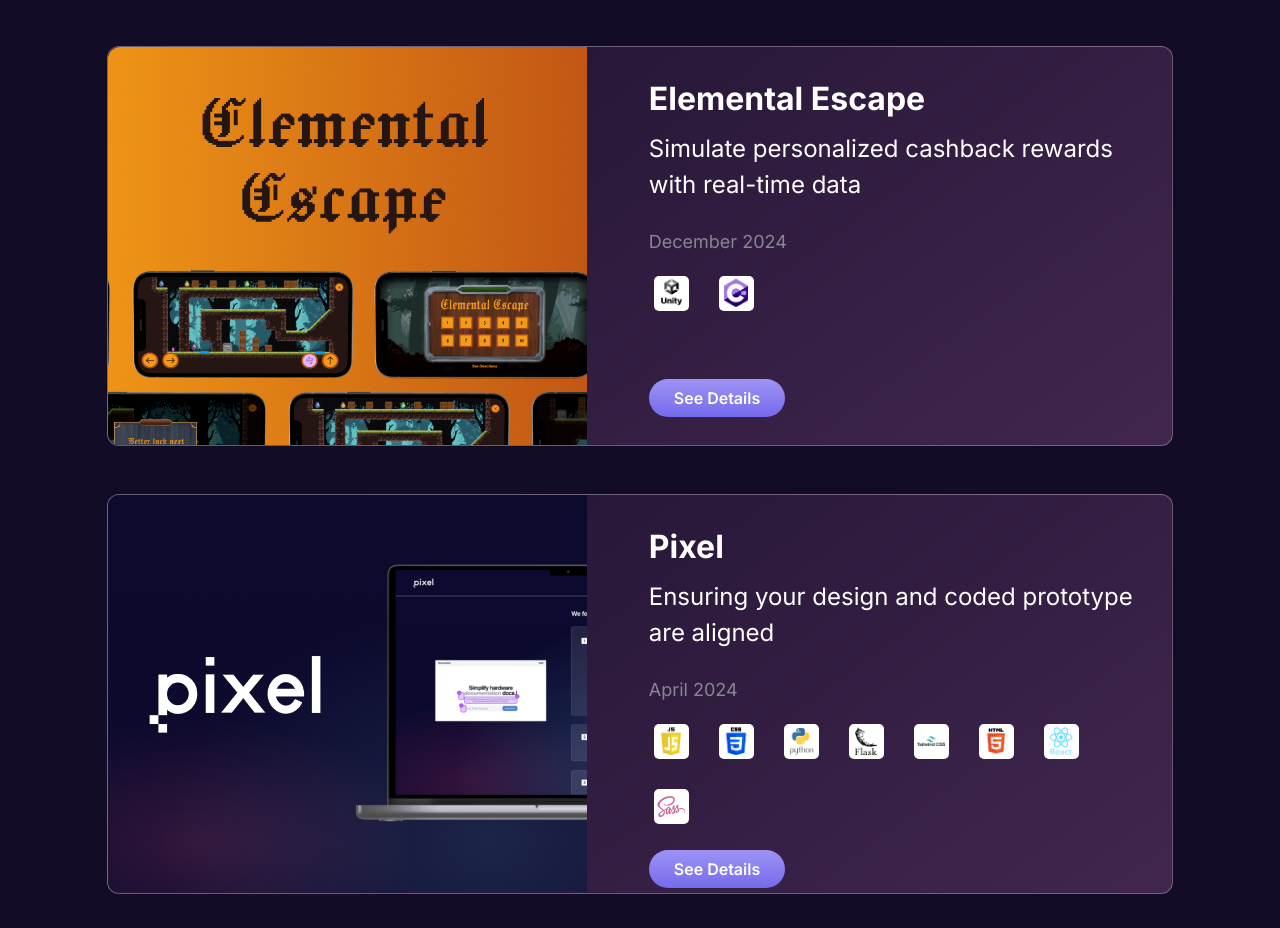
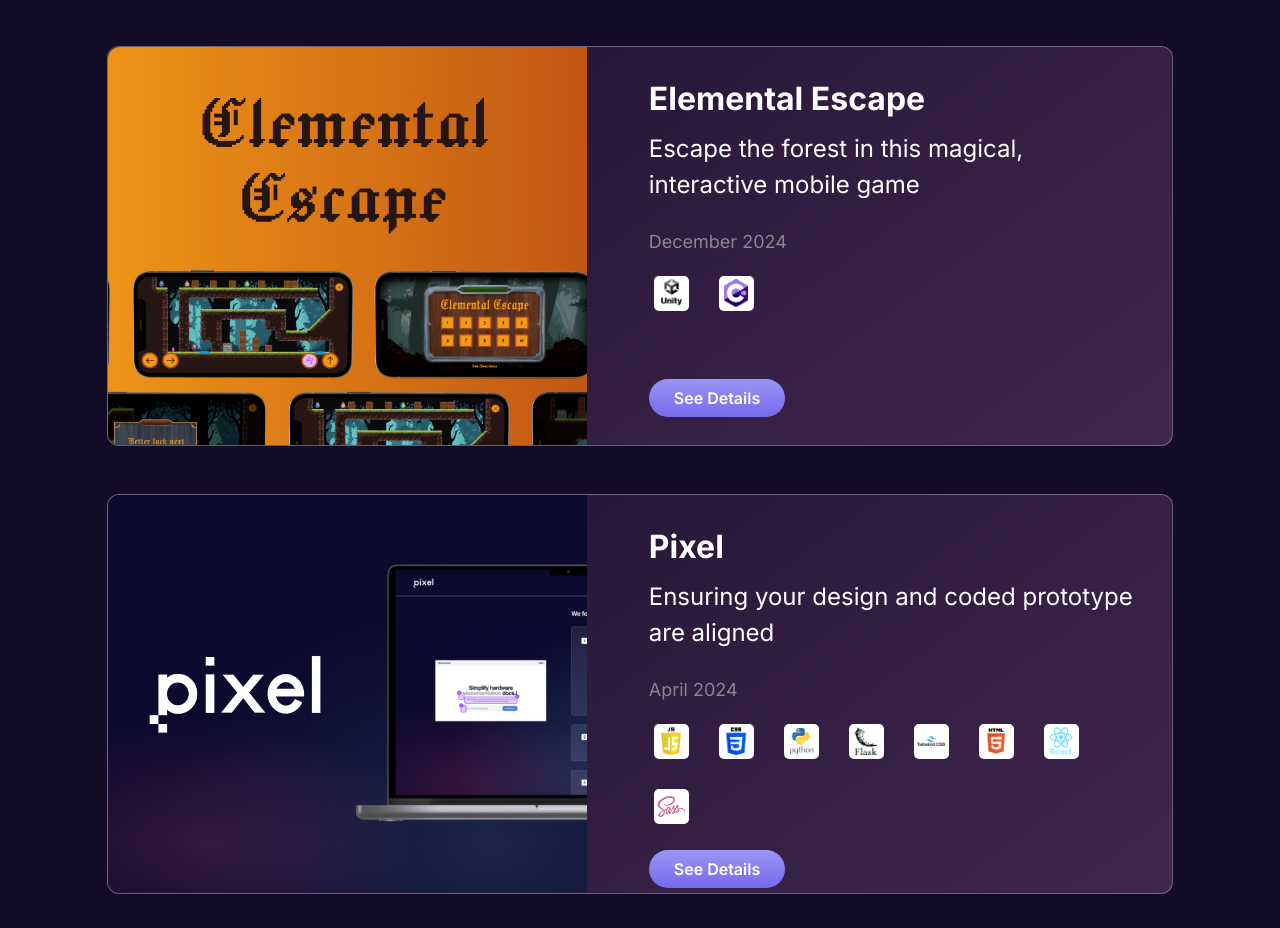
Before and after one commit to ncmarker/personal_website, a React (Create React App) app: page /#/ in a window 1280 px wide. Shown: the part 2465-3393 px from the top of the page. Built offline with nearby package versions, Linux system fonts and the light colour scheme.

Commit message:
fix description

```diff
--- a/src/data/projectData.js
+++ b/src/data/projectData.js
@@ -128,7 +128,7 @@ const projectsData = [
         alt: "Elemental Escape Image",
         title: "Elemental Escape",
         role: "Developer, Designer",
-        description: "Simulate personalized cashback rewards with real-time data",
+        description: "Escape the forest in this magical, interactive mobile game",
         date: "December 2024",
         languages: ['unity', 'csharp'],
         github: "https://github.com/ncmarker/elementalEscape",
--- a/src/pages/GalaxyHunters.jsx
+++ b/src/pages/GalaxyHunters.jsx
@@ -70,8 +70,8 @@ function GalaxyHunters() {
                 was built using Unity and C# and involved <span className="bold-gradient-text">multiple development cycles</span>, incorporating player feedback and gameplay metrics
                 to refine mechanics and user experience. I <span className="bold-gradient-text">partnered with a classmate</span> who contributed to engineering and led the creation
                 of original sprite artwork, while I handled the majority of the programming, animations, and systems design. Additional
-                art assets were generated using AI and animated manually. Through this project, I gained experience with <span className="bold-gradient-text">Perforce</span>
-                version control, which differed from my prior Git-based workflows, and deepened my understanding of real-time,
+                art assets were generated using AI and animated manually. Through this project, I gained experience with <span className="bold-gradient-text">Perforce</span> version
+                control, which differed from my prior Git-based workflows, and deepened my understanding of real-time,
                 event-driven game logic.
                 </p>
             </section>
```
